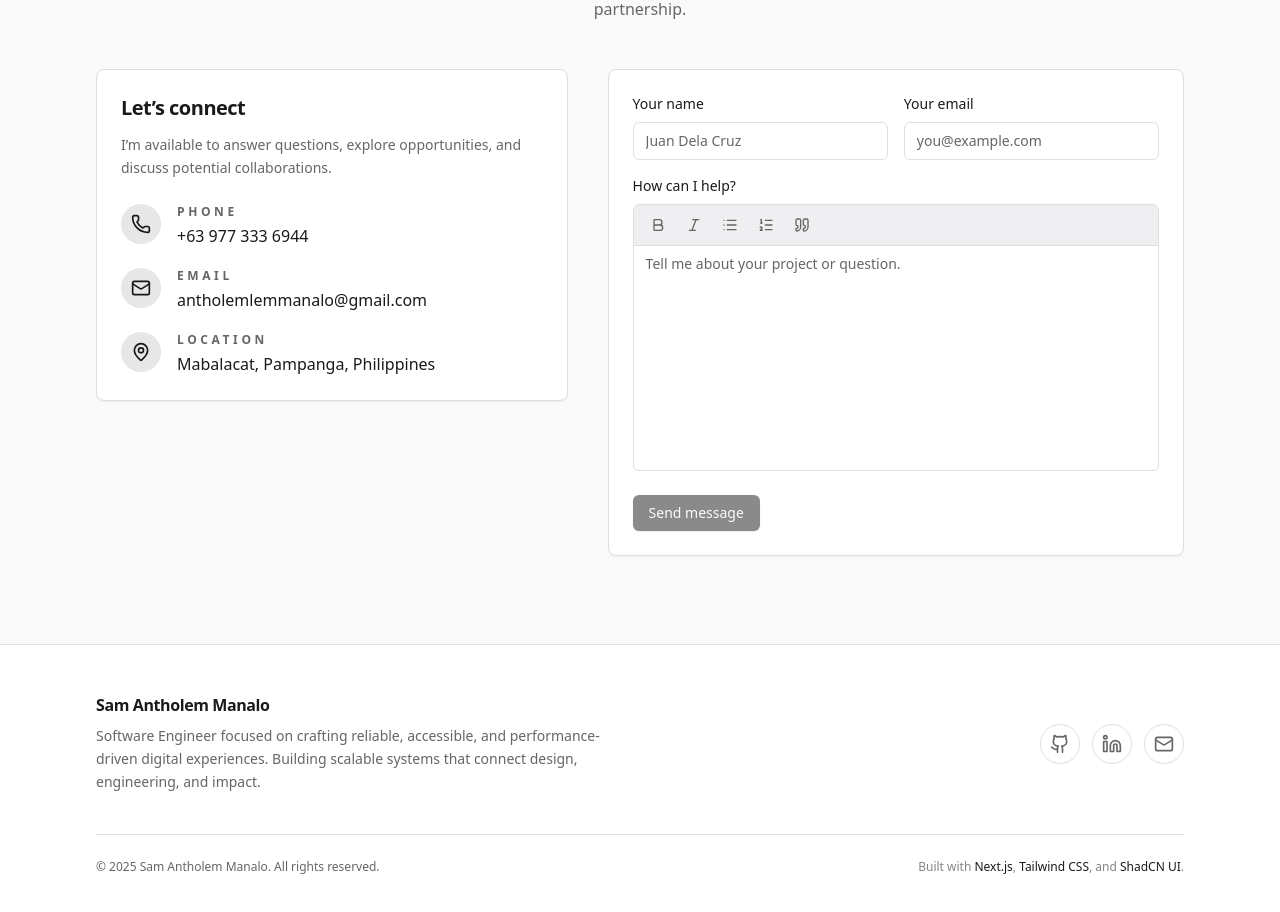
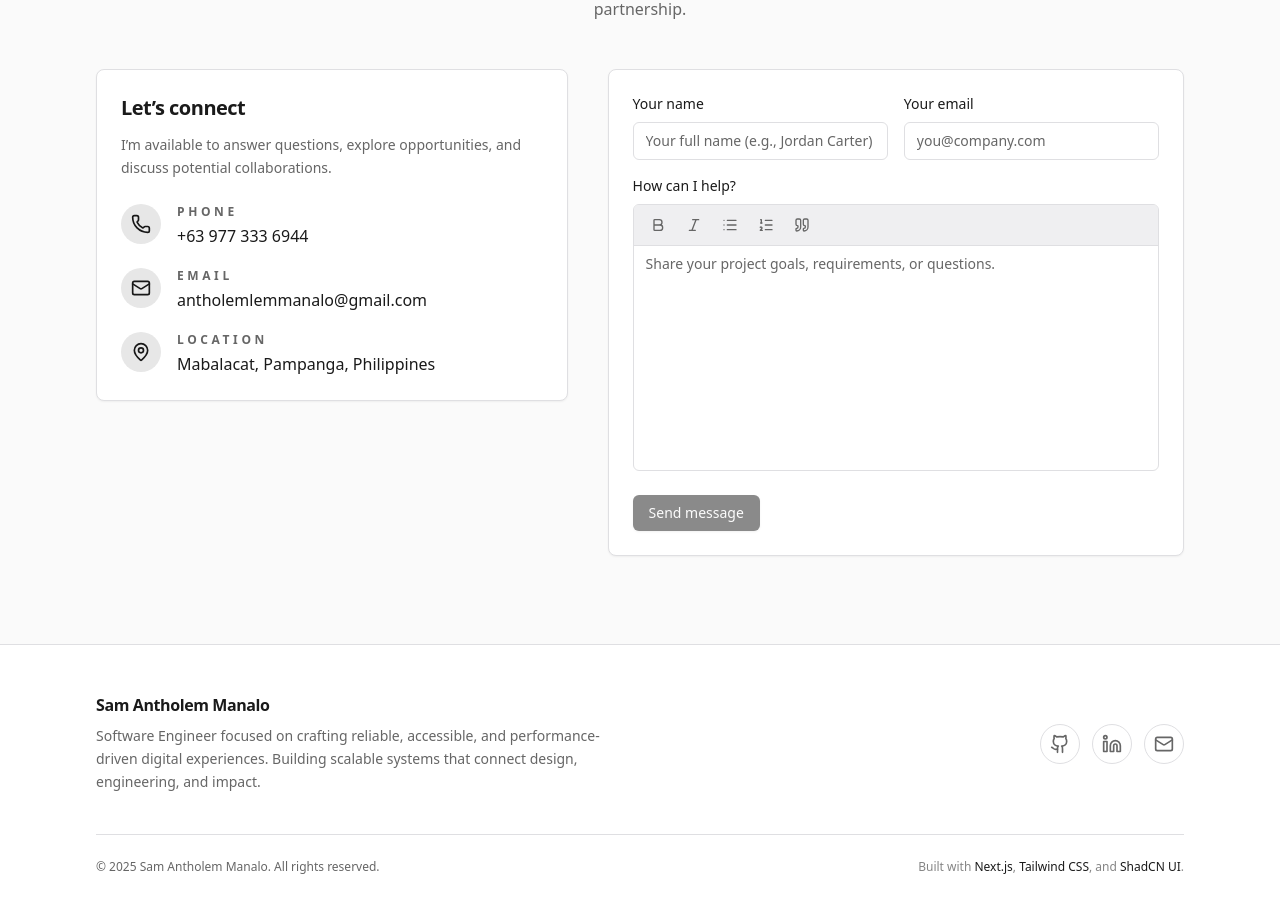
Before and after one commit to Antholem/web-portfolio, a Next.js app: page / in a window 1280 px wide. Shown: the part 4560-5472 px from the top of the page. Built offline with nearby package versions, Linux system fonts and the light colour scheme; no server answers.

Commit message:
Enhance contact form placeholders

```diff
--- a/src/components/contact-form.tsx
+++ b/src/components/contact-form.tsx
@@ -304,7 +304,7 @@ export default function ContactForm() {
                 value={values.name}
                 onChange={handleChange('name')}
                 className="w-full rounded-md border border-input bg-transparent px-3 py-2 text-sm outline-none transition placeholder:text-muted-foreground focus:border-primary focus:ring-2 focus:ring-primary/20"
-                placeholder="Juan Dela Cruz"
+                placeholder="Your full name (e.g., Jordan Carter)"
               />
             </div>
             <div className="flex flex-col gap-2">
@@ -319,7 +319,7 @@ export default function ContactForm() {
                 value={values.email}
                 onChange={handleChange('email')}
                 className="w-full rounded-md border border-input bg-transparent px-3 py-2 text-sm outline-none transition placeholder:text-muted-foreground focus:border-primary focus:ring-2 focus:ring-primary/20"
-                placeholder="you@example.com"
+                placeholder="you@company.com"
               />
             </div>
             <div className="flex flex-col gap-2 md:col-span-2">
@@ -333,7 +333,7 @@ export default function ContactForm() {
                     <>
                       {isEditorEmpty && (
                         <span className="pointer-events-none absolute left-3 top-2 text-sm text-muted-foreground">
-                          Tell me about your project or question.
+                          Share your project goals, requirements, or questions.
                         </span>
                       )}
                       <EditorContent editor={editor} />
@@ -341,7 +341,7 @@ export default function ContactForm() {
                   ) : (
                     <div aria-hidden className="relative">
                       <span className="pointer-events-none absolute left-3 top-2 text-sm text-muted-foreground">
-                        Tell me about your project or question.
+                        Share your project goals, requirements, or questions.
                       </span>
                       <div className={`${editorClassName} select-none`} />
                     </div>
```
